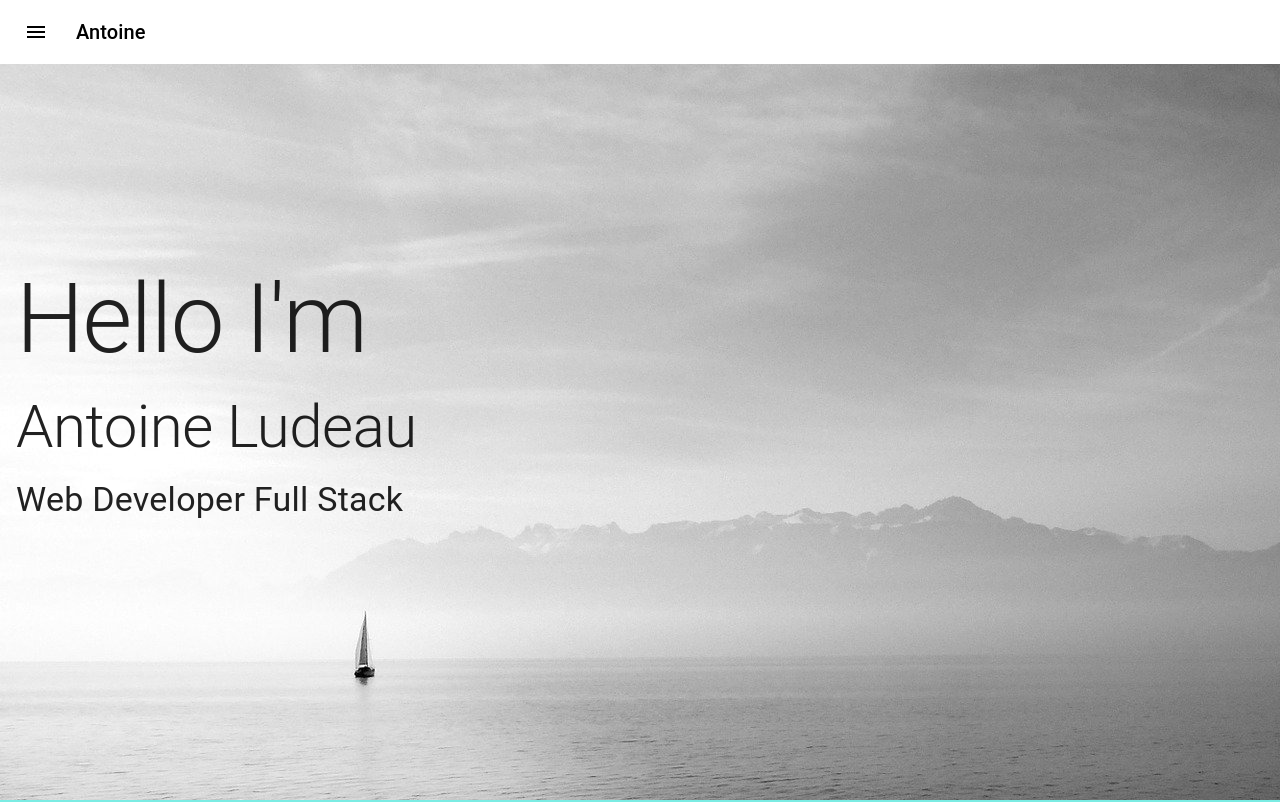
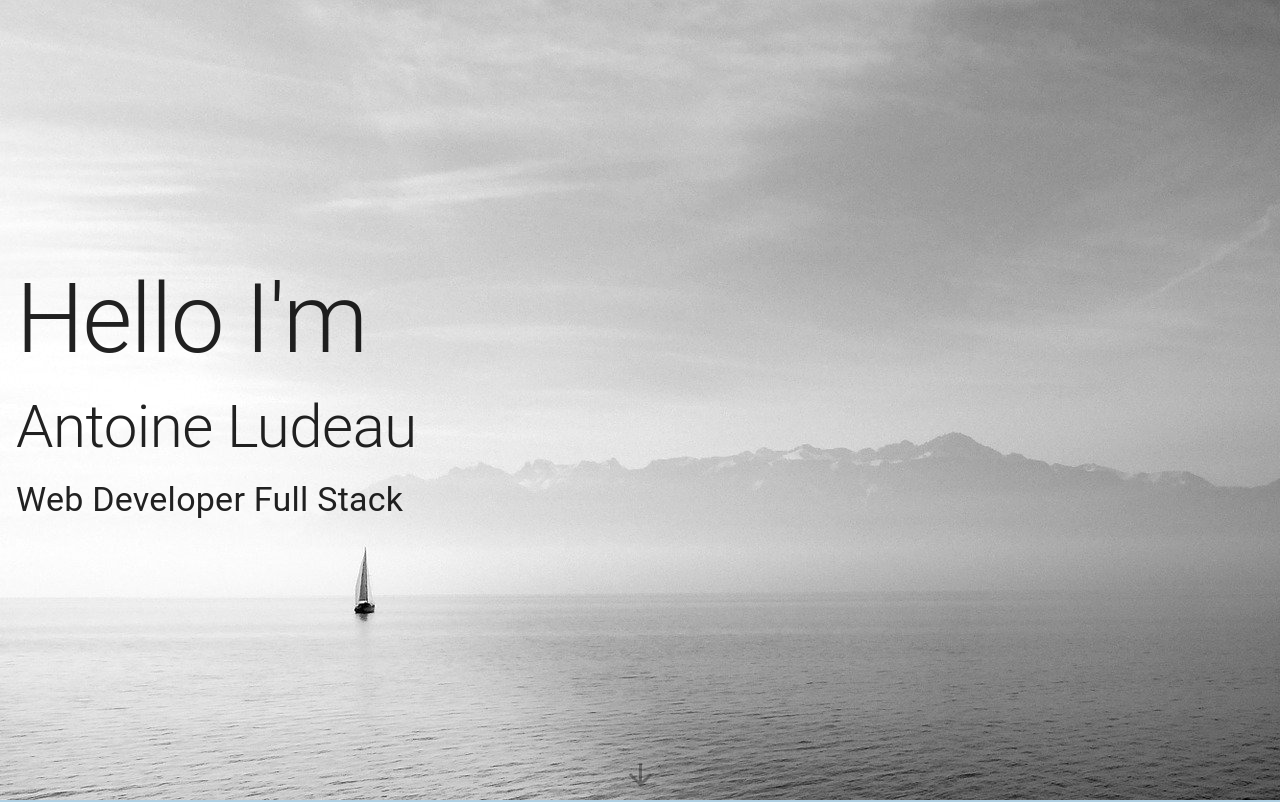
Before and after one commit to antoineludeau/portfolio, a React (Create React App) app: page / in a window 1280 px wide. Shown: the top 802 px of the page. Built offline with nearby package versions, Linux system fonts and the light colour scheme.

Commit message:
modified menu from app bar to floating button

```diff
--- a/package.json
+++ b/package.json
@@ -17,8 +17,8 @@
     "react": "^17.0.2",
     "react-dom": "^17.0.2",
     "react-router-dom": "^5.3.0",
-    "react-router-hash-link": "^2.4.3",
     "react-scripts": "4.0.3",
+    "react-scroll": "^1.8.4",
     "react-spring": "^9.3.0",
     "react-visibility-sensor": "^5.1.1",
     "typescript": "^4.4.4",
@@ -49,6 +49,7 @@
     ]
   },
   "devDependencies": {
-    "@types/react-router-hash-link": "^2.4.2"
+    "@types/react-router-hash-link": "^2.4.2",
+    "@types/react-scroll": "^1.8.3"
   }
 }
--- a/src/components/molecules/index.tsx
+++ b/src/components/molecules/index.tsx
@@ -1,4 +1,4 @@
-import { TopBar } from "./top-bar";
+import { Menu } from "./menu";
 import { SectionTitle } from "./section-title";
 
-export { TopBar, SectionTitle };
+export { Menu, SectionTitle };
--- a/src/components/molecules/top-bar.tsx
+++ b/src/components/molecules/menu.tsx
@@ -1,11 +1,6 @@
 import * as React from "react";
-import { useState } from "react";
-import AppBar from "@mui/material/AppBar";
-import Toolbar from "@mui/material/Toolbar";
-import Typography from "@mui/material/Typography";
+import { useState, useEffect } from "react";
 import CssBaseline from "@mui/material/CssBaseline";
-import useScrollTrigger from "@mui/material/useScrollTrigger";
-import IconButton from "@mui/material/IconButton";
 import MenuIcon from "@mui/icons-material/Menu";
 import Slide from "@mui/material/Slide";
 import Drawer from "@mui/material/Drawer";
@@ -17,7 +12,8 @@ import ListItemIcon from "@mui/material/ListItemIcon";
 import ListItemText from "@mui/material/ListItemText";
 import InboxIcon from "@mui/icons-material/MoveToInbox";
 import MailIcon from "@mui/icons-material/Mail";
-import { HashLink as Link } from "react-router-hash-link";
+import { Link } from "react-scroll";
+import Fab from "@mui/material/Fab";
 
 const menuItems = [
   {
@@ -51,43 +47,51 @@ interface Props {
 
 function HideOnScroll(props: Props) {
   const { children } = props;
-  const trigger = useScrollTrigger();
+  const [scrollPosition, setScrollPosition] = useState(0);
+  const handleScroll = () => {
+    const position = window.pageYOffset;
+    setScrollPosition(position);
+  };
+
+  useEffect(() => {
+    window.addEventListener("scroll", handleScroll, { passive: true });
+    return () => {
+      window.removeEventListener("scroll", handleScroll);
+    };
+  }, []);
 
   return (
-    <Slide appear={false} direction="down" in={!trigger}>
+    <Slide appear={true} direction="up" timeout={ {enter: 500, exit: 200} } in={scrollPosition > 200} >
       {children}
     </Slide>
   );
 }
 
-export const TopBar = () => {
+export const Menu = () => {
   const [openMenu, setOpenMenu] = useState<boolean>(false);
+
   return (
     <>
       <React.Fragment>
         <CssBaseline />
         <HideOnScroll>
-          <AppBar sx={{ bgcolor: "white", color: "black" }} elevation={0}>
-            <Toolbar>
-              <IconButton
-                size="large"
-                edge="start"
-                color="inherit"
-                aria-label="menu"
-                sx={{ mr: 2 }}
-                onClick={() => setOpenMenu(true)}
-              >
-                <MenuIcon />
-              </IconButton>
-              <Typography variant="h6" component="div">
-                Antoine
-              </Typography>
-            </Toolbar>
-          </AppBar>
+          <Fab
+            aria-label="add"
+            sx={{
+              color: "white",
+              position: "fixed",
+              bottom: 16,
+              right: 16,
+              zIndex: 1,
+            }}
+            onClick={() => setOpenMenu(true)}
+          >
+            <MenuIcon sx={{ color: "black" }} />
+          </Fab>
         </HideOnScroll>
-        <Toolbar />
+
         <Drawer
-          anchor={"left"}
+          anchor={"right"}
           open={openMenu}
           onClose={() => setOpenMenu(false)}
         >
@@ -96,13 +100,14 @@ export const TopBar = () => {
               {menuItems.map((item, index) => (
                 <Link
                   key={item.id}
-                  scroll={(el) =>
-                    el.scrollIntoView({ behavior: "auto", block: "end" })
-                  }
-                  to={`/#${item.id}`}
+                  to={item.id}
                   style={{ textDecoration: "none", color: "inherit" }}
+                  onClick={() => setOpenMenu(false)}
+                  spy={true}
+                  smooth={true}
+                  duration={500}
                 >
-                  <ListItem button>
+                  <ListItem button onClick={() => setOpenMenu(false)}>
                     <ListItemIcon>
                       {index % 2 === 0 ? <InboxIcon /> : <MailIcon />}
                     </ListItemIcon>
--- a/src/components/organisms/contacts-section.tsx
+++ b/src/components/organisms/contacts-section.tsx
@@ -7,7 +7,7 @@ export const ContactsSection = () => {
       <Box
         sx={{
           height: "100vh",
-          backgroundColor: "#7aecd9",
+          backgroundColor: "#f0e9ca",
         }}
       >
         <Box
--- a/src/components/organisms/home-section.tsx
+++ b/src/components/organisms/home-section.tsx
@@ -2,35 +2,41 @@ import Box from "@mui/material/Box";
 import Grid from "@mui/material/Grid";
 import Typography from "@mui/material/Typography";
 import { useSpring, animated } from "react-spring";
-import useMediaQuery from '@mui/material/useMediaQuery';
+import ArrowDownwardIcon from "@mui/icons-material/ArrowDownward";
 
 import HomeImage from "../../assets/image/home.jpg";
 
 export const HomeSection = () => {
-  const matches = useMediaQuery('(min-width:600px)');
   const props = useSpring({
     to: { opacity: 1, x: 0 },
     from: { opacity: 0, x: -10 },
     config: { tension: 30 },
-    delay: 0
+    delay: 0,
   });
   const props2 = useSpring({
     to: { opacity: 1, x: 0 },
     from: { opacity: 0, x: -10 },
     config: { tension: 30 },
-    delay: 400
+    delay: 400,
   });
   const props3 = useSpring({
     to: { opacity: 1, x: 0 },
     from: { opacity: 0, x: -10 },
     config: { tension: 30 },
-    delay: 800
+    delay: 800,
+  });
+  const props4 = useSpring({
+    to: { opacity: 0.4, y: 0 },
+    from: { opacity: 0, y: -20 },
+    config: { tension: 200, mass: 10 },
+    delay: 1000,
+    loop: true,
   });
   return (
     <>
       <Box
         sx={{
-          height: `${matches ? "calc(100vh - 64px)" : "calc(100vh - 56px)"}`,
+          height: `100vh`,
           backgroundImage: `url(${HomeImage})`,
           backgroundPositionX: "10%",
           backgroundRepeat: "no-repeat",
@@ -41,7 +47,7 @@ export const HomeSection = () => {
             position: "absolute",
             top: "50%",
             transform: "translateY(-50%)",
-            padding: 2
+            padding: 2,
           }}
           container
           spacing={2}
@@ -68,6 +74,17 @@ export const HomeSection = () => {
             </animated.div>
           </Grid>
         </Grid>
+        <Box
+          sx={{
+            position: "absolute",
+            bottom: "0%",
+            left: "calc(50vw - 17.5px)",
+          }}
+        >
+          <animated.div style={props4}>
+            <ArrowDownwardIcon fontSize="large" />
+          </animated.div>
+        </Box>
       </Box>
     </>
   );
--- a/src/components/organisms/projects-section.tsx
+++ b/src/components/organisms/projects-section.tsx
@@ -7,7 +7,7 @@ export const ProjectsSection = () => {
       <Box
         sx={{
           height: "100vh",
-          backgroundColor: "#dd9c51",
+          backgroundColor: "#f1d7b8",
         }}
       >
         <Box
--- a/src/components/organisms/services-section.tsx
+++ b/src/components/organisms/services-section.tsx
@@ -7,7 +7,7 @@ export const ServicesSection = () => {
       <Box
         sx={{
           height: "100vh",
-          backgroundColor: "#7AECE3",
+          backgroundColor: "#aecfe2",
         }}
       >
         <Box
--- a/src/components/organisms/skills-section.tsx
+++ b/src/components/organisms/skills-section.tsx
@@ -7,7 +7,7 @@ export const SkillsSection = () => {
       <Box
         sx={{
           height: "100vh",
-          backgroundColor:"#9c7aec"
+          backgroundColor:"#d0c3ee"
         }}
       >
         <Box
--- a/src/components/organisms/testimonials-section.tsx
+++ b/src/components/organisms/testimonials-section.tsx
@@ -7,7 +7,7 @@ export const TestimonialsSection = () => {
       <Box
         sx={{
           height: "100vh",
-          backgroundColor: "#9c7aec",
+          backgroundColor: "#b7f3c4",
         }}
       >
         <Box
--- a/src/components/pages/home.tsx
+++ b/src/components/pages/home.tsx
@@ -1,12 +1,12 @@
 import { TemplateHome } from "../templates";
 
-import { TopBar } from "../molecules";
+import { Menu } from "../molecules";
 import { HomeSection, ServicesSection, SkillsSection, ProjectsSection, TestimonialsSection, ContactsSection } from "../organisms";
 
 export const Home = () => {
   return (
     <TemplateHome
-      topBar={<TopBar />}
+      menu={<Menu />}
       homeSection={<HomeSection />}
       servicesSection={<ServicesSection/>}
       skillsSection={<SkillsSection/>}
--- a/src/components/templates/home.tsx
+++ b/src/components/templates/home.tsx
@@ -1,7 +1,7 @@
 import { Grid } from "@mui/material";
 import { BrowserRouter as Router, Route } from "react-router-dom";
 interface TemplateHomeProps {
-  topBar: React.ReactNode;
+  menu: React.ReactNode;
   homeSection: any;
   servicesSection: any;
   skillsSection: any;
@@ -11,7 +11,7 @@ interface TemplateHomeProps {
 }
 
 export const TemplateHome = ({
-  topBar,
+  menu,
   homeSection,
   servicesSection,
   skillsSection,
@@ -22,7 +22,7 @@ export const TemplateHome = ({
   return (
     <>
       <Router>
-        {topBar}
+        {menu}
         <Grid container spacing={0}>
           <Grid id="home" item xs={12}>
             {homeSection}
```
Also changed, not shown: 1 other file (tests, documents, lock files or other folders).
